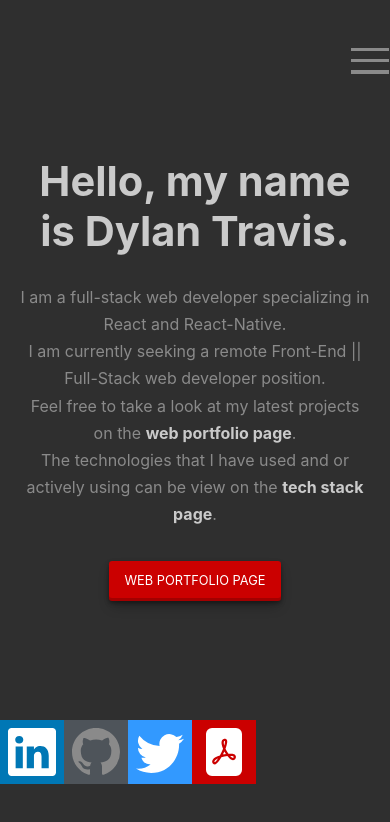
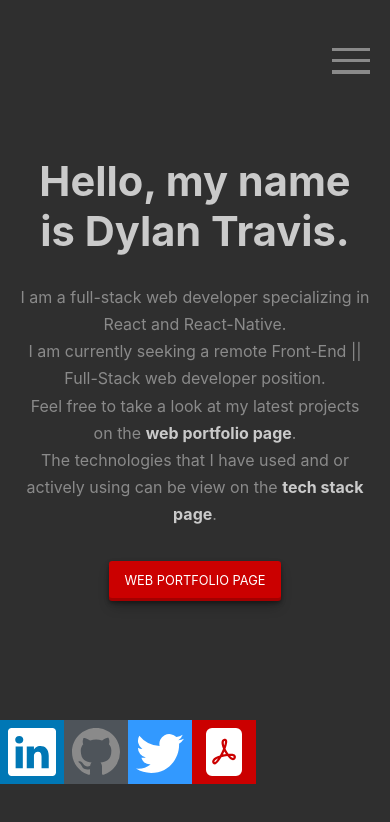
Before and after one commit to asendice/dtravsite, a React (Create React App) app in the folder client/: page / in a window 390 px wide. Shown: the top 822 px of the page. Built offline with nearby package versions, Linux system fonts and the light colour scheme; no server answers.

Commit message:
adjusted burger positioning on smaller screen sizes

```diff
--- a/client/src/components/nav/burger.module.css
+++ b/client/src/components/nav/burger.module.css
@@ -49,3 +49,12 @@
 .right {
   transform: rotate(-45deg) translateY(-.2rem);
 }
+
+@media only screen and (max-width: 1000px){
+  .container {
+    left: 85%;
+  }
+  .closeContainer{
+    left: 85%;
+  }
+}
```
